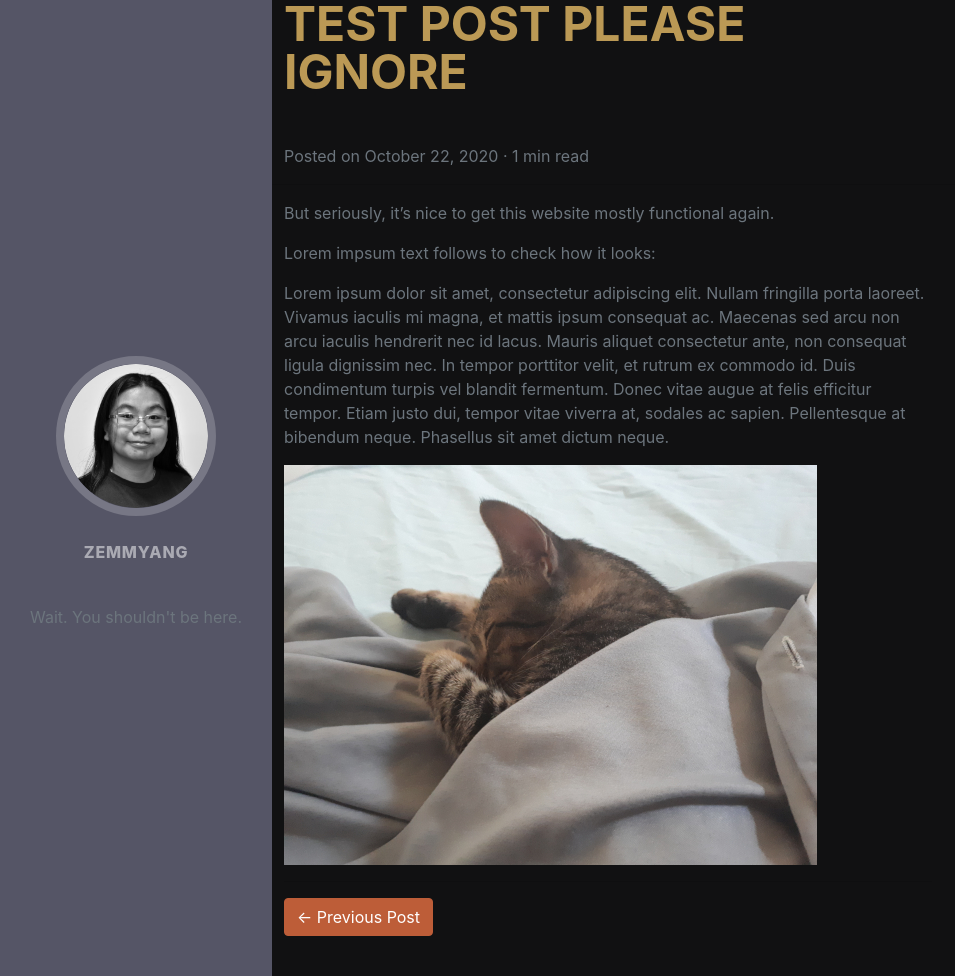
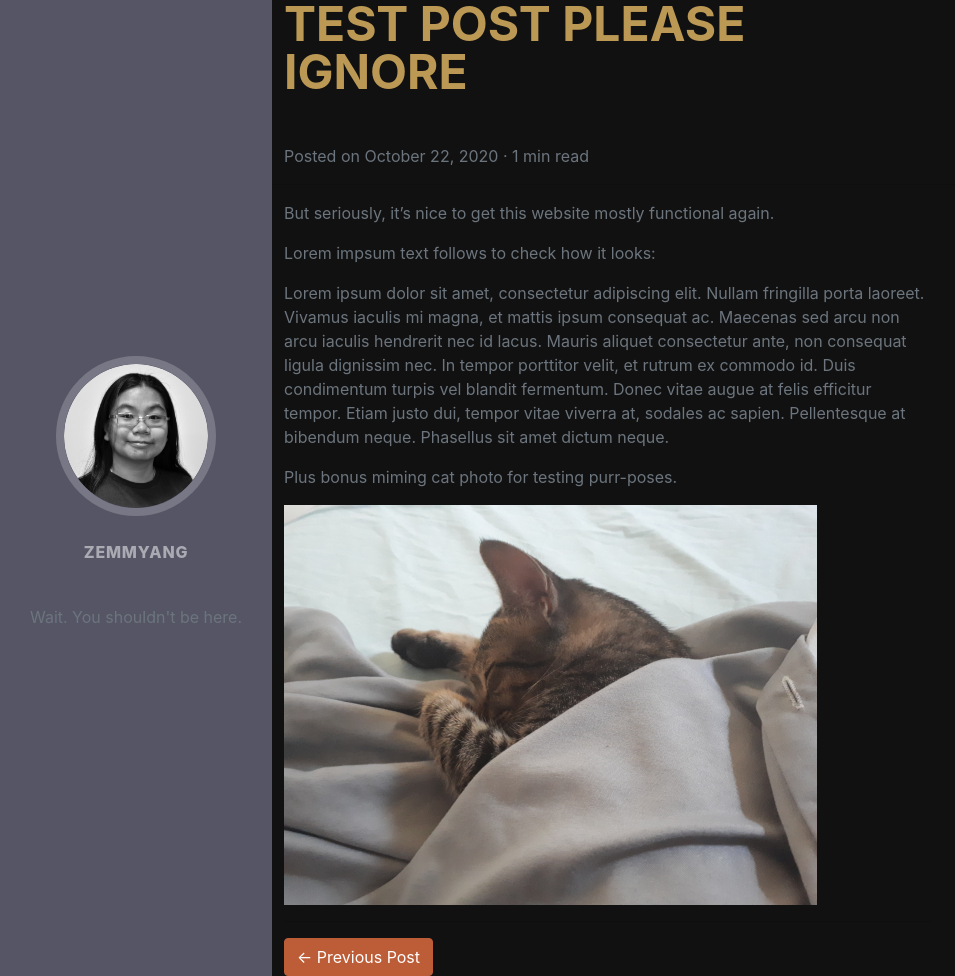
Before and after one commit to zemmyang/zemmyang.github.io, a Jekyll site: the page built from _posts/zemmy/2020-10-22-test-post-please-ignore.md, in a window 1280 px wide and 976 px high. Shown: the whole window, without its empty margins (0-955 px from the left). Built offline with Jekyll 4.4.1, drawn with Linux system fonts in a browser that asks for light colours; nearby versions of some CDN libraries; some web fonts are replaced; a style sheet for code colours, icons or effects is not loaded.

Commit message:
Update from Forestry.io Angeleene (Zemmy) Ang updated _posts/zemmy/2020-10-22-test-post-please-ignore.md

```diff
--- a/_posts/zemmy/2020-10-22-test-post-please-ignore.md
+++ b/_posts/zemmy/2020-10-22-test-post-please-ignore.md
@@ -9,4 +9,6 @@ Lorem impsum text follows to check how it looks:
 
 Lorem ipsum dolor sit amet, consectetur adipiscing elit. Nullam fringilla porta laoreet. Vivamus iaculis mi magna, et mattis ipsum consequat ac. Maecenas sed arcu non arcu iaculis hendrerit nec id lacus. Mauris aliquet consectetur ante, non consequat ligula dignissim nec. In tempor porttitor velit, et rutrum ex commodo id. Duis condimentum turpis vel blandit fermentum. Donec vitae augue at felis efficitur tempor. Etiam justo dui, tempor vitae viverra at, sodales ac sapien. Pellentesque at bibendum neque. Phasellus sit amet dictum neque.
 
+Plus bonus miming cat photo for testing purr-poses.
+
 ![](/uploads/mimingcat_for_test.jpg)
```
